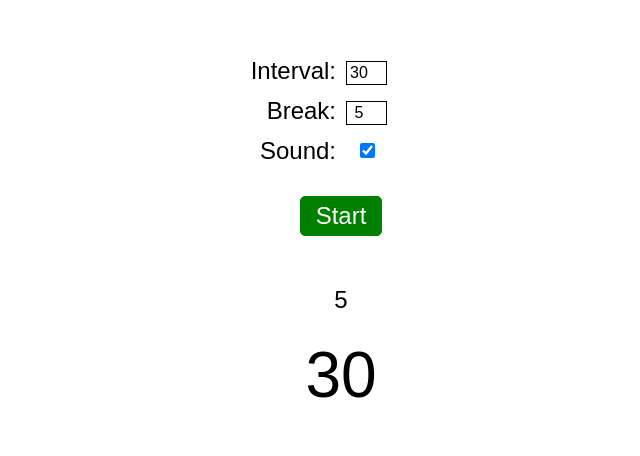
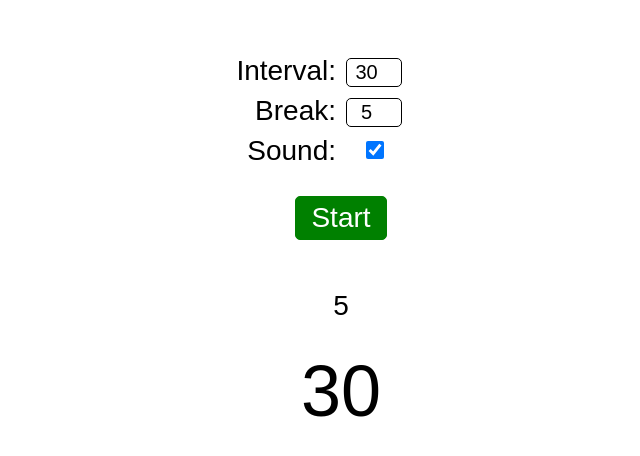
Before and after one commit to easton-hill/timer, a plain HTML site: page index.html in a window 1280 px wide. Shown: the whole page, without its empty margins (299-939 px from the left). Drawn offline with Linux system fonts and the light colour scheme.

Commit message:
increase font size

```diff
--- a/style.css
+++ b/style.css
@@ -1,6 +1,6 @@
 body {
   margin: 0;
-  font-size: 24px;
+  font-size: 28px;
   font-family: Arial, Helvetica, sans-serif;
 }
 
@@ -31,20 +31,21 @@ body {
 }
 
 input {
-  font-size: 16px;
-  width: 35px;
+  font-size: 20px;
+  width: 50px;
   text-align: center;
   padding: 2px;
   border: 1px solid black;
+  border-radius: 5px;
   outline: none;
 }
 
 #sound {
-  height: 15px;
+  height: 18px;
 }
 
 #start-or-reset {
-  font-size: 24px;
+  font-size: 28px;
   border-radius: 5px;
   color: white;
   padding: 5px 15px;
@@ -66,6 +67,6 @@ input {
 }
 
 #interval-timer {
-  font-size: 64px;
+  font-size: 72px;
   margin: 0;
 }
```
